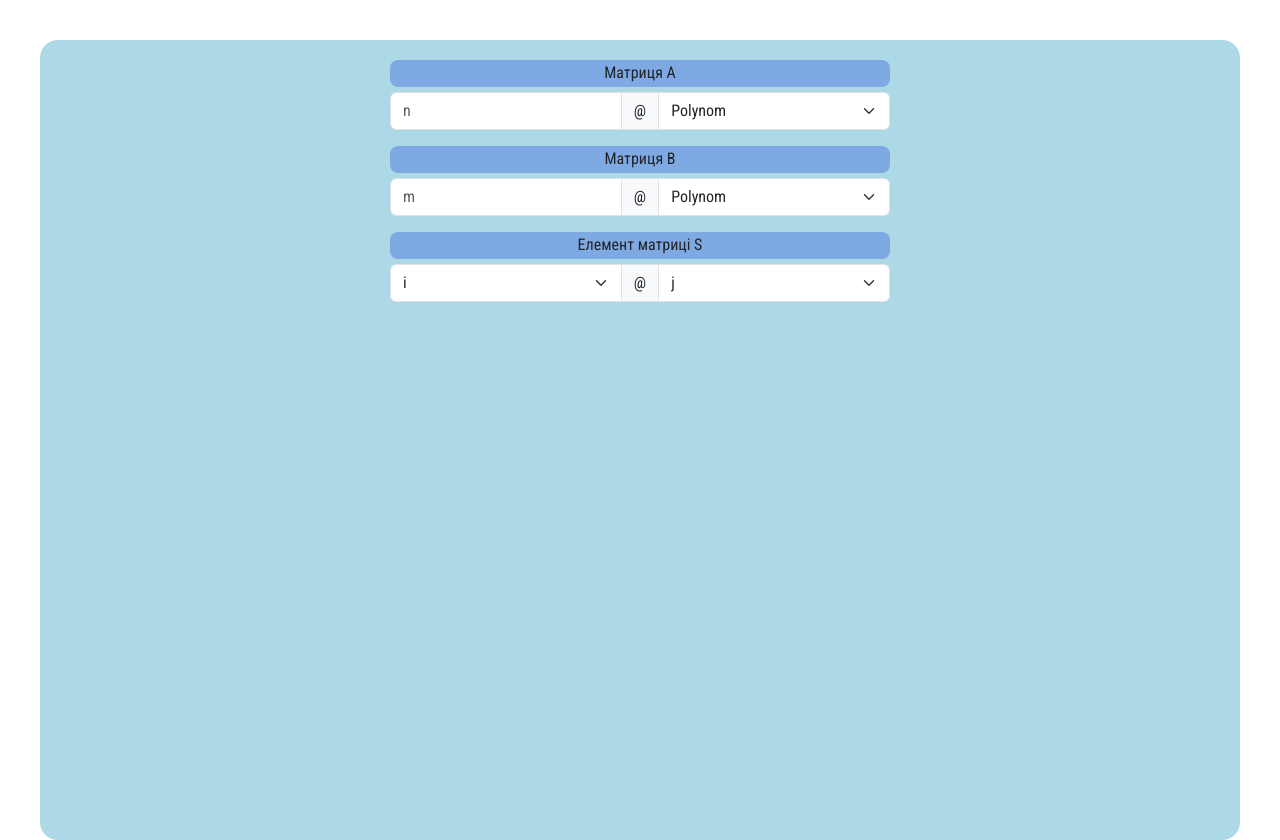
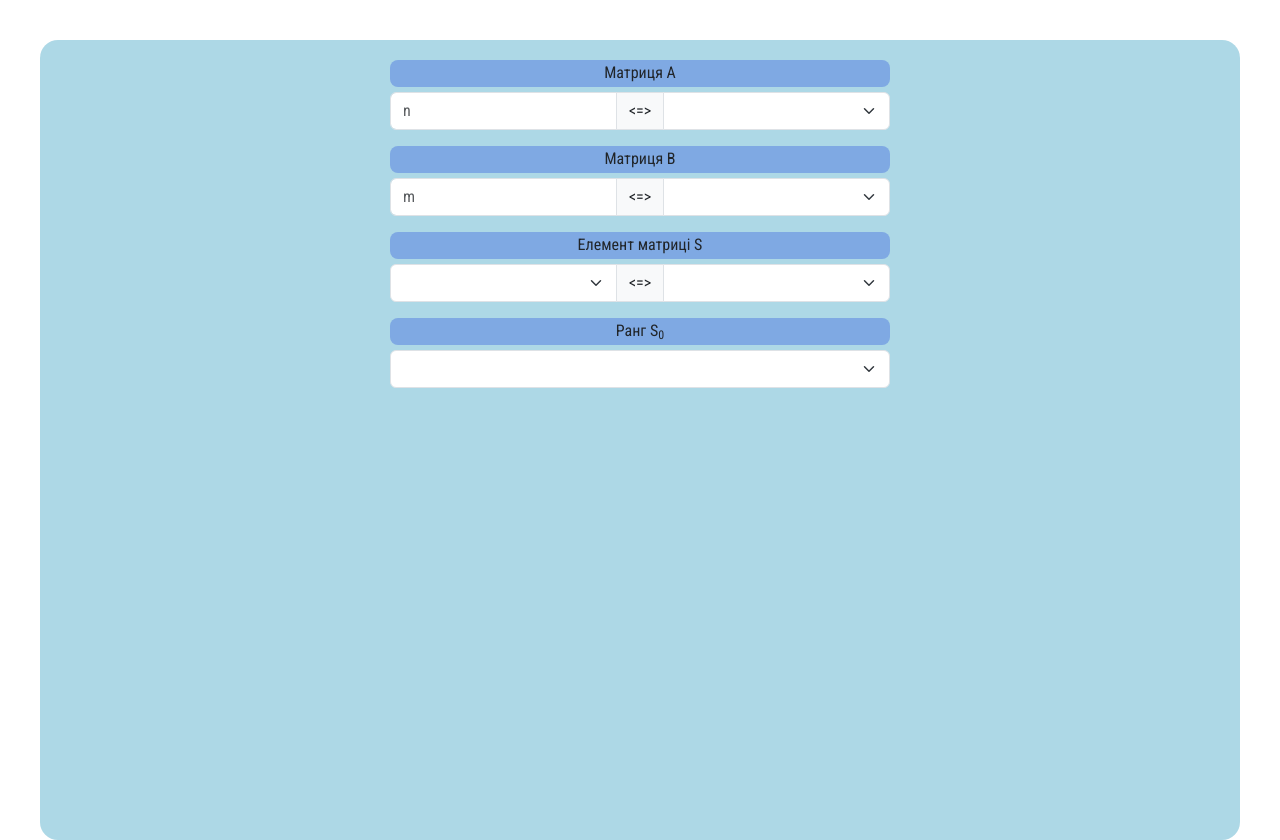
Before and after one commit to DenysParzh/CalculatorMSR, a Django app: page / in a window 1280 px wide. Shown: the part 63-903 px from the top of the page. Run offline with Django 5.2, Linux system fonts and the light colour scheme; lists and menus that the app fills with data are empty; some web fonts are replaced.

Commit message:
Update form filling and url-pattern

```diff
--- /dev/null
+++ b/calculator/static/js/update_select.js
@@ -0,0 +1,14 @@
+function updateSelect(inputId, selectId, initValue=0) {
+    document.getElementById(inputId).addEventListener('input', function () {
+        var inputValue = parseInt(this.value);
+        var selectField = document.getElementById(selectId);
+        selectField.innerHTML = '';
+
+        for (var i = initValue; i < inputValue + initValue; i++) {
+            var option = document.createElement('option');
+            option.value = i;
+            option.textContent = i;
+            selectField.appendChild(option);
+        }
+    });
+}
--- a/calculator/templates/msr.html
+++ b/calculator/templates/msr.html
@@ -1,49 +1,71 @@
 {% extends "base.html" %}
+{% load static %}
 
 
 {% block content %}
     <div class="select-container">
         <div class="name">Матриця А</div>
         <div class="input-group mb-3">
-            <input type="text" class="form-control" placeholder="n" aria-label="N" style="width: 50px">
-            <span class="input-group-text">@</span>
-            <select class="form-select" aria-label="Default select example">
-                <option selected>Polynom</option>
-                <option value="1">One</option>
-                <option value="2">Two</option>
-                <option value="3">Three</option>
+            <input id="n_input" type="number" class="form-control" placeholder="n" aria-label="N" style="width: 50px">
+            <span class="input-group-text"><=></span>
+            <select id="a_select" class="form-select" aria-label="Default select example">
+
             </select>
         </div>
     </div>
+
     <div class="select-container">
         <div class="name">Матриця B</div>
         <div class="input-group mb-3">
-            <input type="text" class="form-control" placeholder="m" aria-label="M" style="width: 50px">
-            <span class="input-group-text">@</span>
-            <select class="form-select" aria-label="Default select example">
-                <option selected>Polynom</option>
-                <option value="1">One</option>
-                <option value="2">Two</option>
-                <option value="3">Three</option>
+            <input id="m_input" type="number" class="form-control" placeholder="m" aria-label="M" style="width: 50px">
+            <span class="input-group-text"><=></span>
+            <select id="b_select" class="form-select" aria-label="Default select example">
+
             </select>
         </div>
     </div>
+
     <div class="select-container">
         <div class="name">Елемент матриці S</div>
         <div class="input-group mb-3">
-            <select class="form-select" aria-label="Default select example">
-                <option selected>i</option>
-                <option value="1">One</option>
-                <option value="2">Two</option>
-                <option value="3">Three</option>
+            <select id="i_select" class="form-select" aria-label="Default select example">
+
             </select>
-            <span class="input-group-text">@</span>
-            <select class="form-select" aria-label="Default select example">
-                <option selected>j</option>
-                <option value="1">One</option>
-                <option value="2">Two</option>
-                <option value="3">Three</option>
+            <span class="input-group-text"><=></span>
+            <select id="j_select" class="form-select" aria-label="Default select example">
+
             </select>
         </div>
     </div>
+
+    <div class="select-container">
+        <div class="name">Ранг S<sub>0</sub></div>
+        <div class="input-group mb-3">
+            <select id="r_select" class="form-select" aria-label="Default select example">
+
+            </select>
+        </div>
+    </div>
+
+    <script src="{% static 'js/select_input.js' %}"></script>
+    <script src="{% static 'js/update_select.js' %}"></script>
+
+    <script>
+        document.addEventListener('DOMContentLoaded', function () {
+            handleInputChange('n_input', 'a_select', '/msr/form_update/');
+        });
+        document.addEventListener('DOMContentLoaded', function () {
+            handleInputChange('m_input', 'b_select', '/msr/form_update/');
+        });
+        document.addEventListener('DOMContentLoaded', function () {
+            updateSelect('n_input', 'i_select');
+        });
+        document.addEventListener('DOMContentLoaded', function () {
+            updateSelect('m_input', 'j_select');
+        });
+        document.addEventListener('DOMContentLoaded', function () {
+            updateSelect('n_input', 'r_select', 1);
+        });
+    </script>
+
 {% endblock %}
--- a/calculator/urls.py
+++ b/calculator/urls.py
@@ -1,4 +1,4 @@
-from django.urls import path
+from django.urls import path, re_path
 
 from . import views
 
@@ -6,6 +6,6 @@ urlpatterns = [
     path('', views.msr_main, name='main'),
     path('msr/', views.msr_main, name='msr'),
     path('lfsr/', views.lfsr_main, name='lfsr'),
-    path('lfsr/form_update/', views.update_poly_lfsr, name='lfsr_update_poly'),
     path('lfsr/calculate/', views.lfsr_calculate, name='lfsr_calculate'),
+    re_path(r'.*?/form_update/$', views.update_poly, name='update_poly'),
 ]
--- a/calculator/views.py
+++ b/calculator/views.py
@@ -13,7 +13,7 @@ def lfsr_main(request):
     return render(request, 'lfsr.html')
 
 
-def update_poly_lfsr(request):
+def update_poly(request):
     if request.method == 'POST':
         input_value = request.POST.get('input_field', '')
         degree = int(input_value)
```
